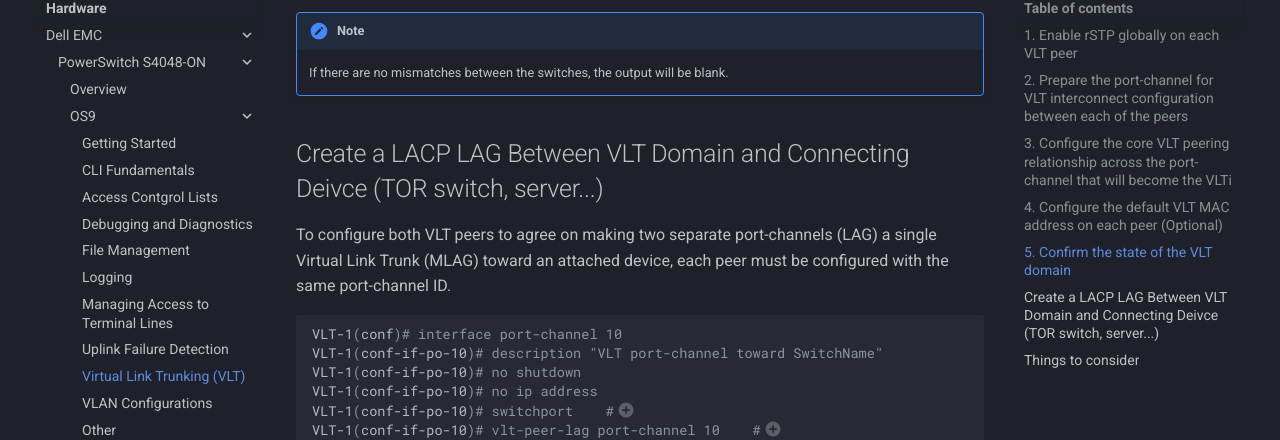
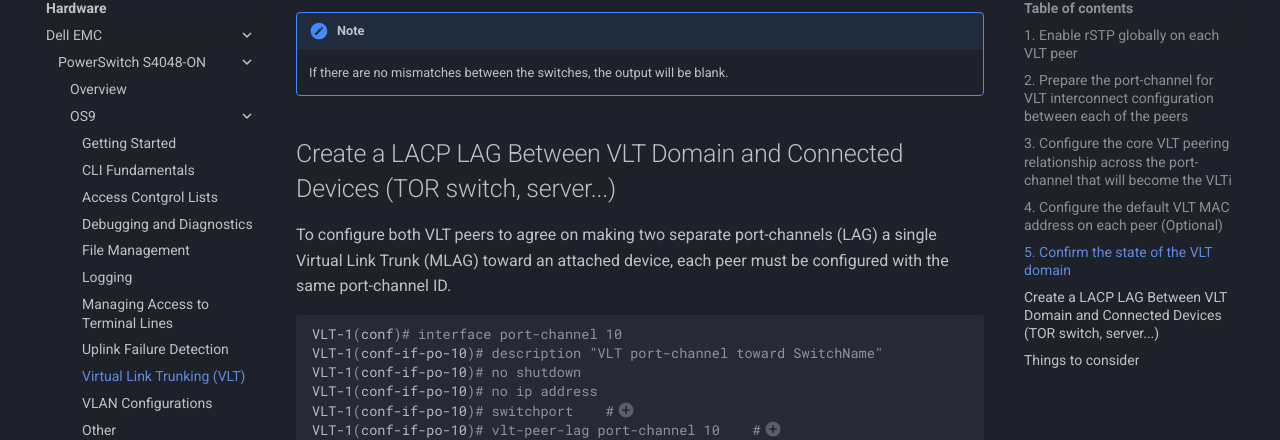
Before and after one commit to rmscode/binary-garden, an MkDocs documentation site: the page built from docs/hardware/dell-emc/S4048-ON/os9-vlt.md, in a window 1280 px wide and 900 px high, scrolled down 3703 px. Shown: the part 121-561 px from the top of the window. Built offline with MkDocs 1.6.1 and Material for MkDocs 9.7.7, drawn with Linux system fonts in a browser that asks for light colours; comment, search, counter and statistics services are not loaded.

Commit message:
Update os9-vlt.md

```diff
--- a/docs/hardware/dell-emc/S4048-ON/os9-vlt.md
+++ b/docs/hardware/dell-emc/S4048-ON/os9-vlt.md
@@ -191,7 +191,7 @@ Verify matching configuration on both VLT peers with `show vlt mismatch`.
 
     If there are no mismatches between the switches, the output will be blank.
 
-## Create a LACP LAG Between VLT Domain and Connecting Deivce (TOR switch, server...)
+## Create a LACP LAG Between VLT Domain and Connected Devices (TOR switch, server...)
 
 To configure both VLT peers to agree on making two separate port-channels (LAG) a single Virtual Link Trunk (MLAG) toward an attached device, each peer must be configured with the same port-channel ID.
 
```
